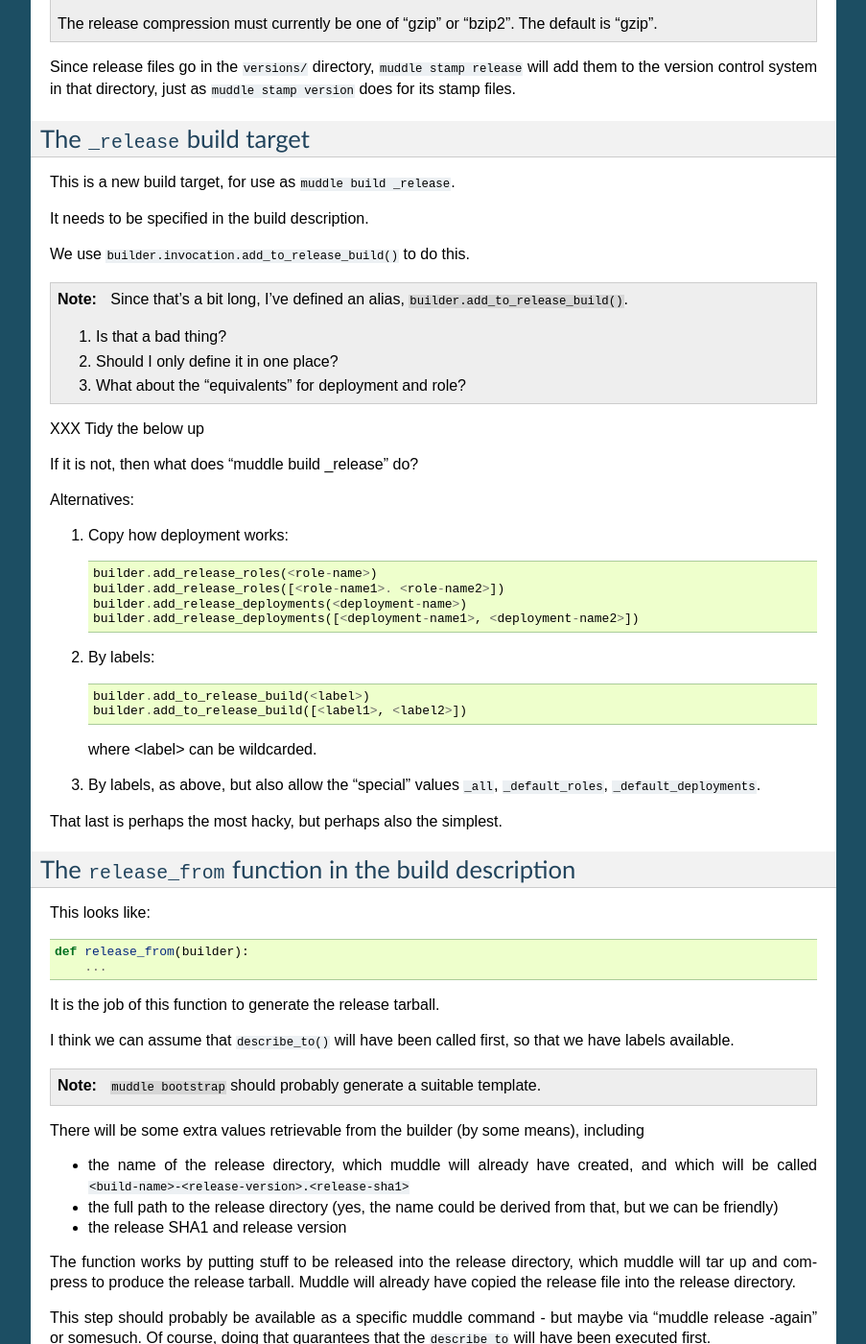
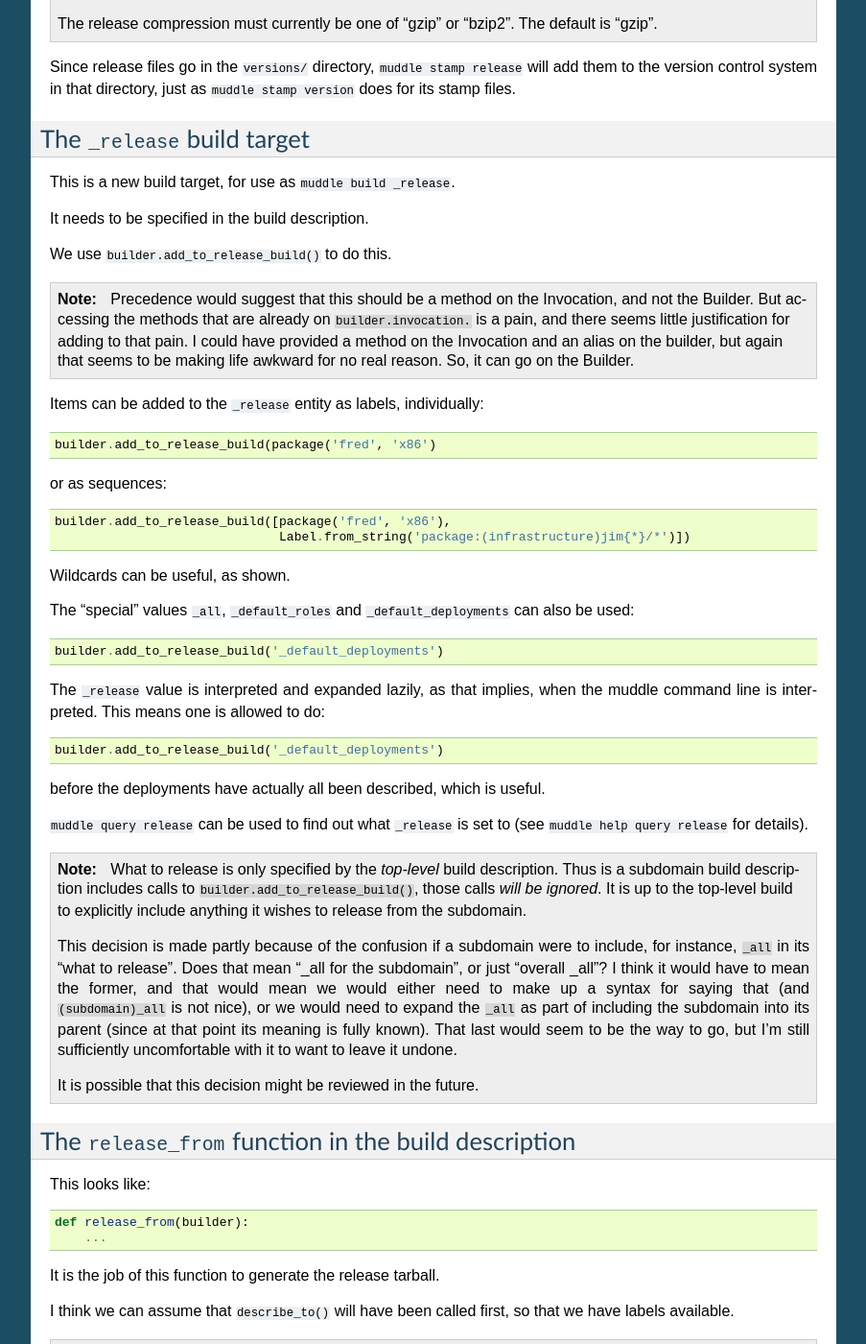
Before and after one commit to kynesim/muddle, a Sphinx documentation site: the page built from docs/release.txt, in a window 1280 px wide and 1400 px high, scrolled down 1417 px. Shown: the whole window at 96% size, without its empty margins (198-1101 px from the left). Built offline with Sphinx 7.4.7, drawn with Linux system fonts in a browser that asks for light colours; some of the changed text lies outside the part shown.

Commit message:
"_release" implemented, with implications and tests

```diff
--- a/docs/release.txt
+++ b/docs/release.txt
@@ -86,40 +86,59 @@ This is a new build target, for use as ``muddle build _release``.
 
 It needs to be specified in the build description.
 
-We use ``builder.invocation.add_to_release_build()`` to do this.
+We use ``builder.add_to_release_build()`` to do this.
 
-.. note:: Since that's a bit long, I've defined an alias,
-   ``builder.add_to_release_build()``.
+.. note:: Precedence would suggest that this should be a method on the
+   Invocation, and not the Builder. But accessing the methods that are
+   already on ``builder.invocation.`` is a pain, and there seems little
+   justification for adding to that pain. I could have provided a method
+   on the Invocation and an alias on the builder, but again that seems to
+   be making life awkward for no real reason. So, it can go on the Builder.
 
-   1. Is that a bad thing?
-   2. Should I only define it in one place?
-   3. What about the "equivalents" for deployment and role?
+Items can be added to the ``_release`` entity as labels, individually::
 
+    builder.add_to_release_build(package('fred', 'x86')
 
-XXX Tidy the below up
+or as sequences::
 
-If it is not, then what does "muddle build _release" do?
+    builder.add_to_release_build([package('fred', 'x86'),
+                                  Label.from_string('package:(infrastructure)jim{*}/*')])
 
-Alternatives:
+Wildcards can be useful, as shown.
 
-1. Copy how deployment works::
+The "special" values ``_all``, ``_default_roles`` and ``_default_deployments``
+can also be used::
 
-    builder.add_release_roles(<role-name>)
-    builder.add_release_roles([<role-name1>. <role-name2>])
-    builder.add_release_deployments(<deployment-name>)
-    builder.add_release_deployments([<deployment-name1>, <deployment-name2>])
+    builder.add_to_release_build('_default_deployments')
 
-2. By labels::
+The ``_release`` value is interpreted and expanded lazily, as that implies,
+when the muddle command line is interpreted. This means one is allowed to
+do::
 
-    builder.add_to_release_build(<label>)
-    builder.add_to_release_build([<label1>, <label2>])
+    builder.add_to_release_build('_default_deployments')
 
-   where <label> can be wildcarded.
+before the deployments have actually all been described, which is useful.
 
-3. By labels, as above, but also allow the "special" values ``_all``,
-   ``_default_roles``, ``_default_deployments``.
+``muddle query release`` can be used to find out what ``_release`` is set to
+(see ``muddle help query release`` for details).
 
-That last is perhaps the most hacky, but perhaps also the simplest.
+.. note:: What to release is only specified by the *top-level* build
+   description. Thus is a subdomain build description includes calls to
+   ``builder.add_to_release_build()``, those calls *will be ignored*.
+   It is up to the top-level build to explicitly include anything it wishes
+   to release from the subdomain.
+
+   This decision is made partly because of the confusion if a subdomain
+   were to include, for instance, ``_all`` in its "what to release". Does that
+   mean "_all for the subdomain", or just "overall _all"? I think it would
+   have to mean the former, and that would mean we would either need to make
+   up a syntax for saying that (and ``(subdomain)_all`` is not nice), or we
+   would need to expand the ``_all`` as part of including the subdomain into
+   its parent (since at that point its meaning is fully known). That last
+   would seem to be the way to go, but I'm still sufficiently uncomfortable
+   with it to want to leave it undone.
+
+   It is possible that this decision might be reviewed in the future.
 
 The ``release_from`` function in the build description
 ------------------------------------------------------
@@ -153,6 +172,9 @@ This step should probably be available as a specific muddle command - but
 maybe via "muddle release -again" or somesuch. Of course, doing that
 guarantees that the ``describe_to`` will have been executed first.
 
+.. warning:: Only the ``release_from()`` function in the top-level build
+   will be executed. Any ``release_from()`` functions in subdomain build
+   descriptions will not be called by muddle itself.
 
 The ``muddle release`` command
 ------------------------------
```
Also changed, not shown: 4 other files.
